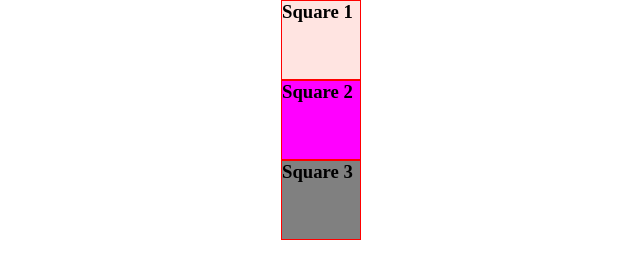
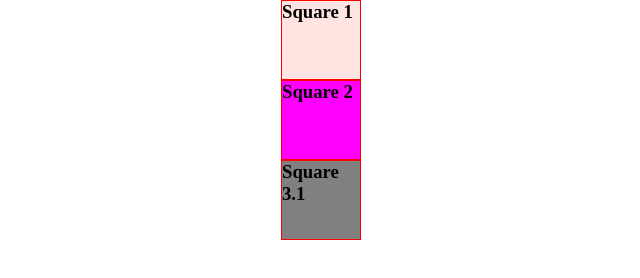
Before and after one commit to devarcher/MergeConflict-Practice, a plain HTML site: page index.html in a window 1280 px wide. Shown: the full height of the page, 319-959 px from the left. Drawn offline with Linux system fonts and the light colour scheme.

Commit message:
new addition

```diff
--- a/index.html
+++ b/index.html
@@ -14,7 +14,7 @@
     <h3>Square 2</h3>
   </div>
   <div class="a3">
-    <h3>Square 3</h3>
+    <h3>Square 3.1</h3>
   </div>
 </body>
 </html>
```
